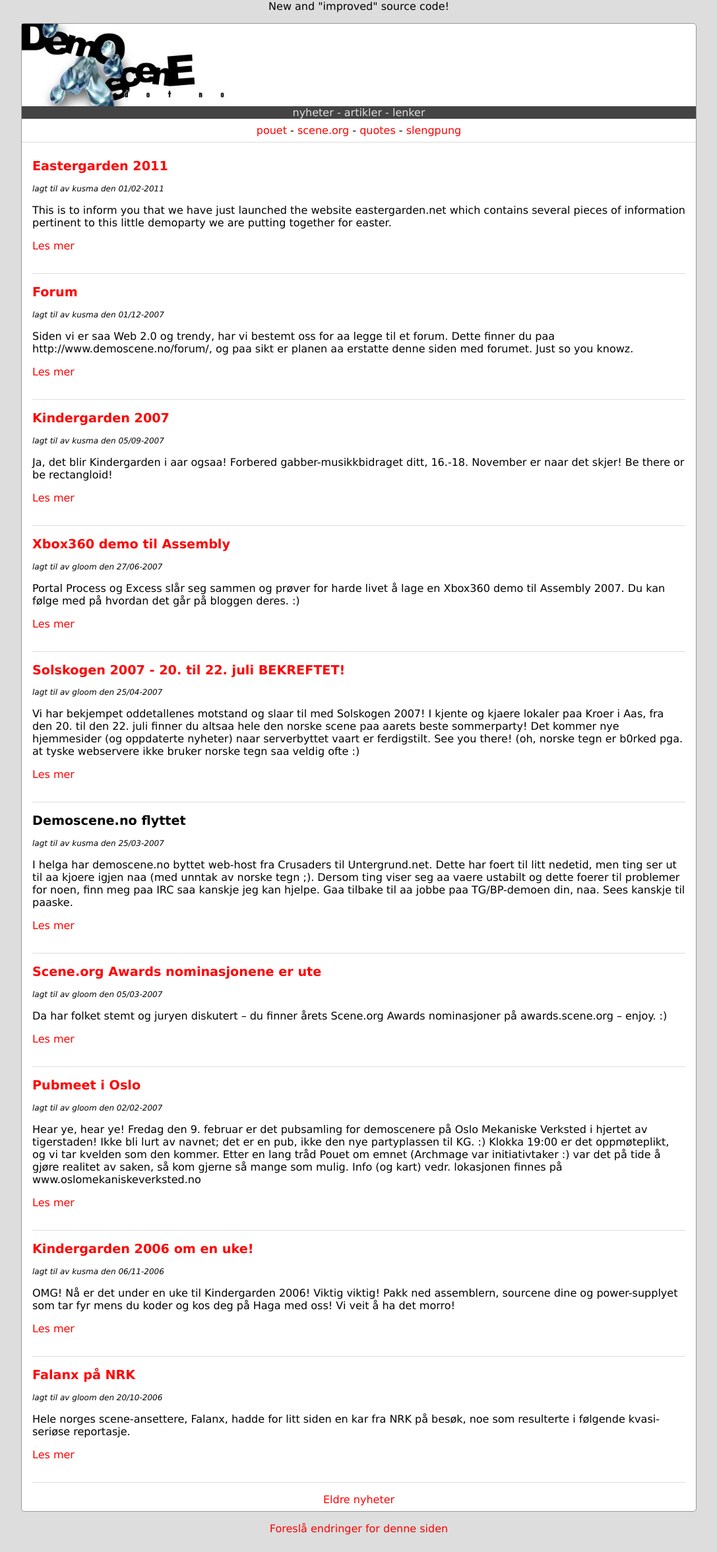
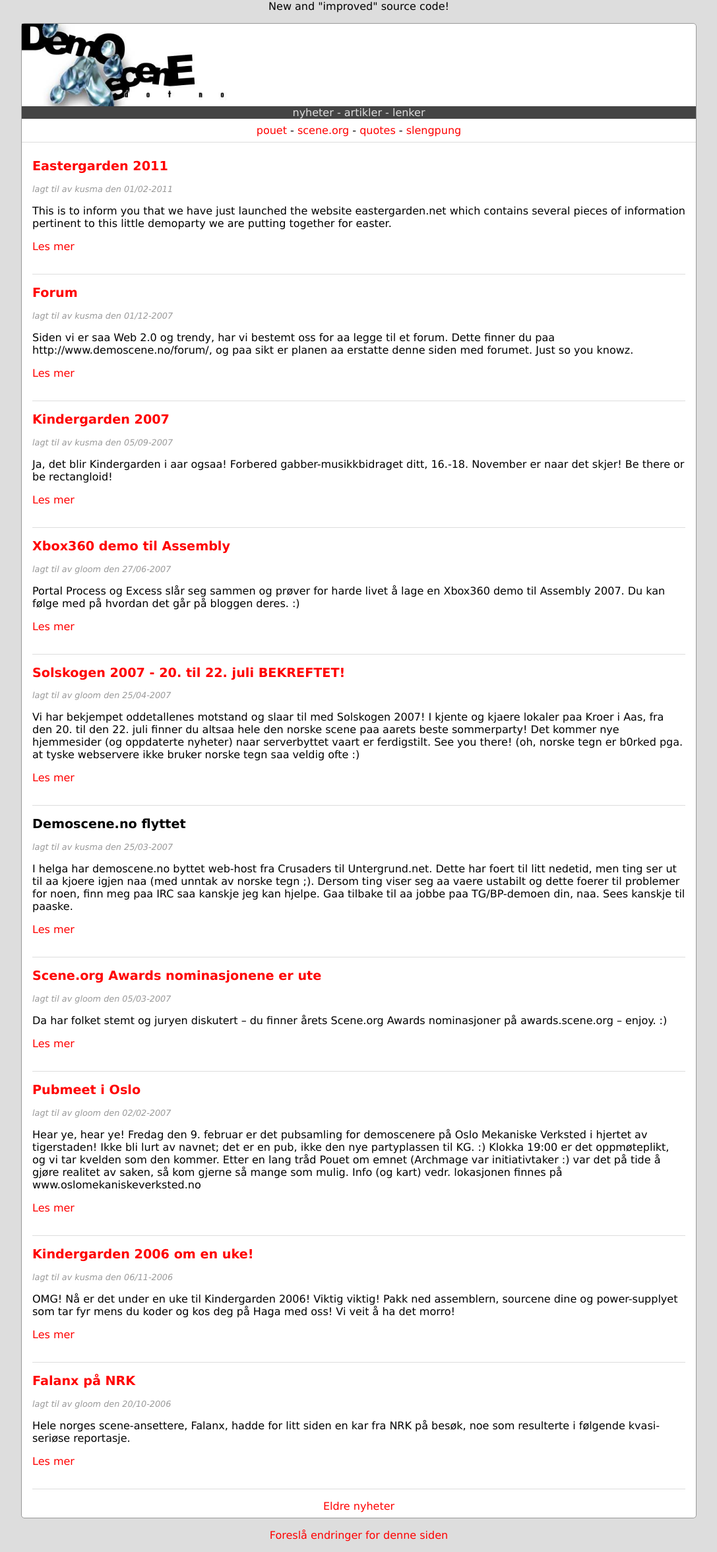
Before and after one commit to demoscene-no/demoscene.no, a Jekyll site: the page built from index.html, in a window 1280 px wide. Shown: the whole page at 66% size, without its empty margins (96-1183 px from the left). Built offline with Jekyll 4.4.1, drawn with Linux system fonts in a browser that asks for light colours; the list of posts is cut into pages by our own code.

Commit message:
tweak look of info-text

```diff
--- a/assets/style.css
+++ b/assets/style.css
@@ -104,7 +104,8 @@ h2 {
 
 .info {
   font-style: italic;
-  font-size: 0.75rem;
+  font-size: 0.8rem;
+  color: #999;
 }
 
 .news-item article {
```
